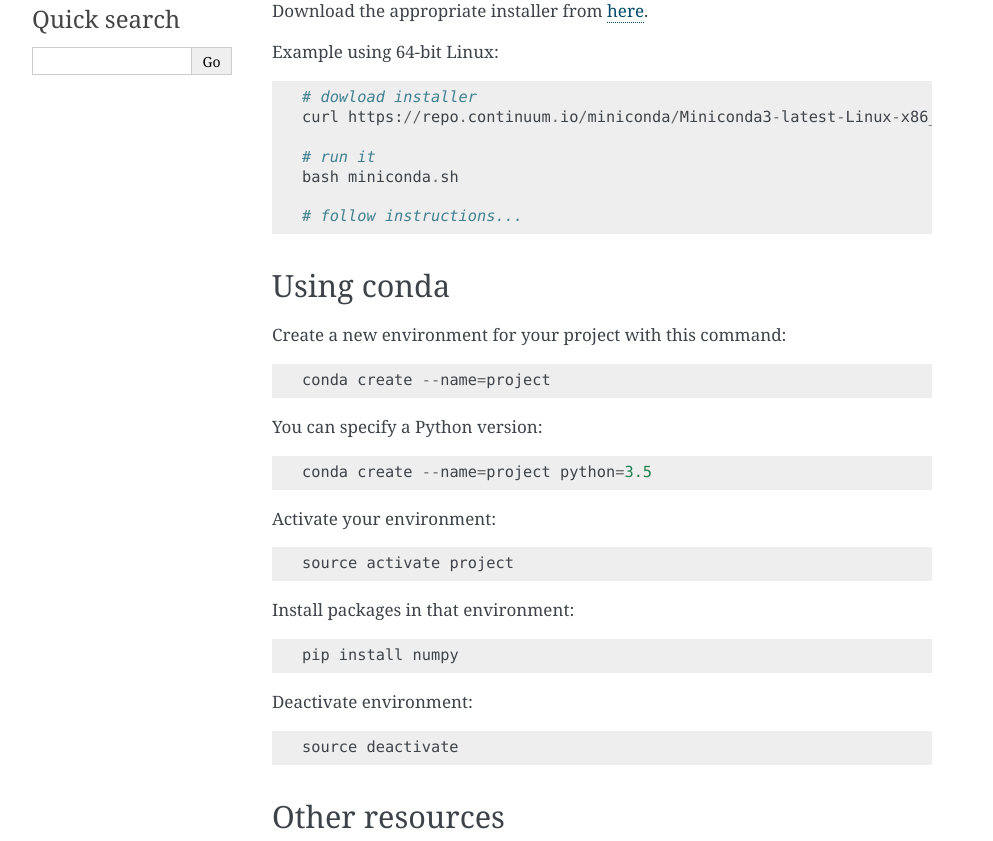
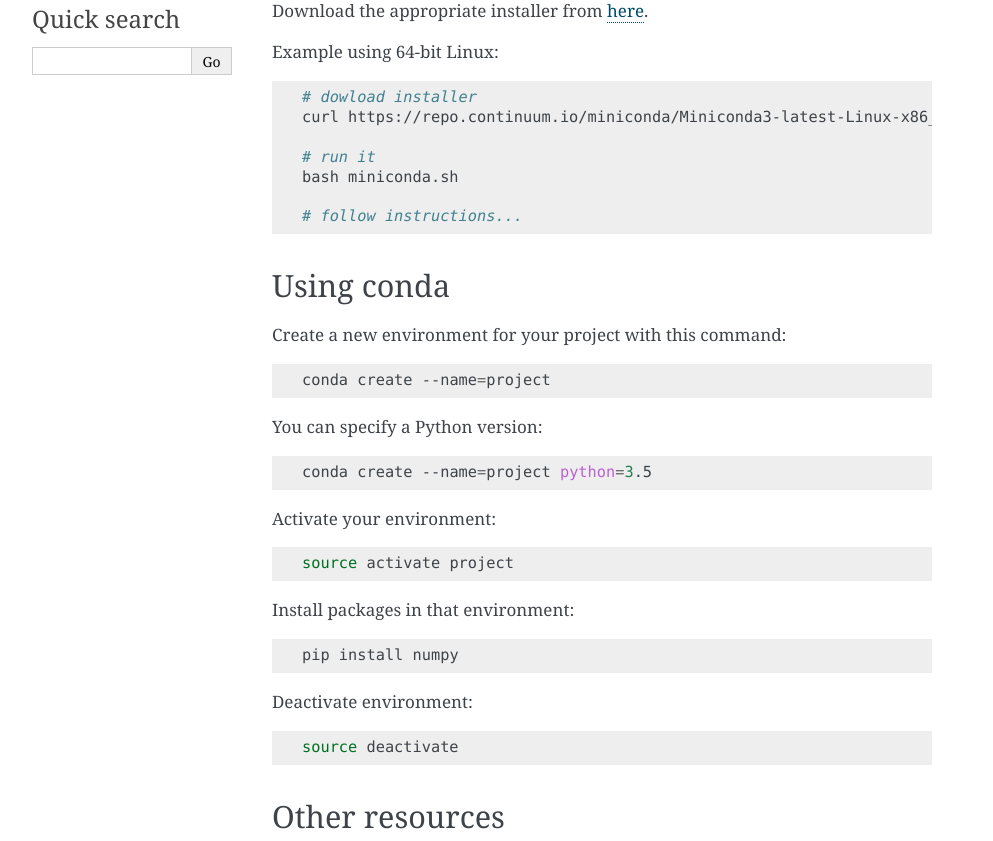
Before and after one commit to paninski-lab/yass, a Sphinx documentation site: the page built from doc/dev/conda.rst, in a window 1280 px wide. Shown: the part 264-1105 px from the top of the page, without its empty margins (148-1141 px from the left). Built offline with Sphinx 7.4.7, drawn with Linux system fonts in a browser that asks for light colours; pages that are not in the unit, such as notebooks, are missing from menus.

Commit message:
doc fixes

```diff
--- a/doc/dev/conda.rst
+++ b/doc/dev/conda.rst
@@ -14,7 +14,7 @@ Download the appropriate installer from
 
 Example using 64-bit Linux:
 
-::
+.. code:: shell
 
     # dowload installer
     curl https://repo.continuum.io/miniconda/Miniconda3-latest-Linux-x86_64.sh -o miniconda.sh
@@ -29,31 +29,31 @@ Using conda
 
 Create a new environment for your project with this command:
 
-::
+.. code:: shell
 
     conda create --name=project
 
 You can specify a Python version:
 
-::
+.. code:: shell
 
     conda create --name=project python=3.5
 
 Activate your environment:
 
-::
+.. code:: shell
 
     source activate project
 
 Install packages in that environment:
 
-::
+.. code:: shell
 
     pip install numpy
 
 Deactivate environment:
 
-::
+.. code:: shell
 
     source deactivate
 
--- a/doc/dev/contribute.rst
+++ b/doc/dev/contribute.rst
@@ -4,7 +4,7 @@ Git workflow
 Internal contributors have write permissins to the repo, you can create
 new branches, do your work and submit pull requests:
 
-::
+.. code:: shell
 
     # move to the repo
     cd path/to/repo
@@ -188,7 +188,7 @@ PEP8 compliance as well as other common errors:
 
 To check a file:
 
-::
+.. code:: shell
 
     flake8 my_script.py
 
--- a/doc/dev/testing.rst
+++ b/doc/dev/testing.rst
@@ -7,7 +7,7 @@ Running tests
 Each time you modify the codebase it's important that you make sure all
 tests pass and that all files comply with the style guide:
 
-::
+.. code:: shell
 
     # this command will run tests and check the style in all files
     pytest --flake8
```
Also changed, not shown: doc/dev/dev_mode.rst (+5 -5 lines).
